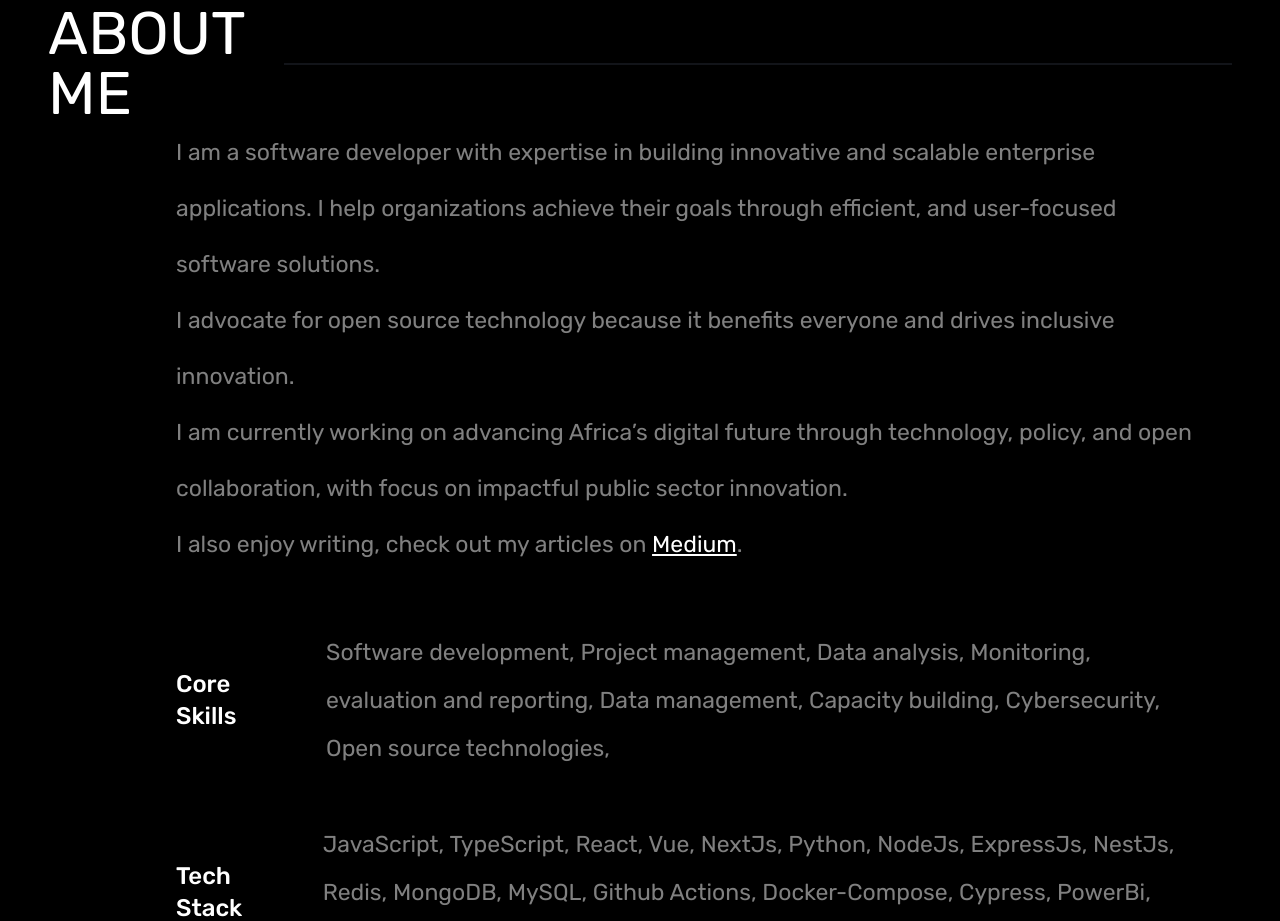
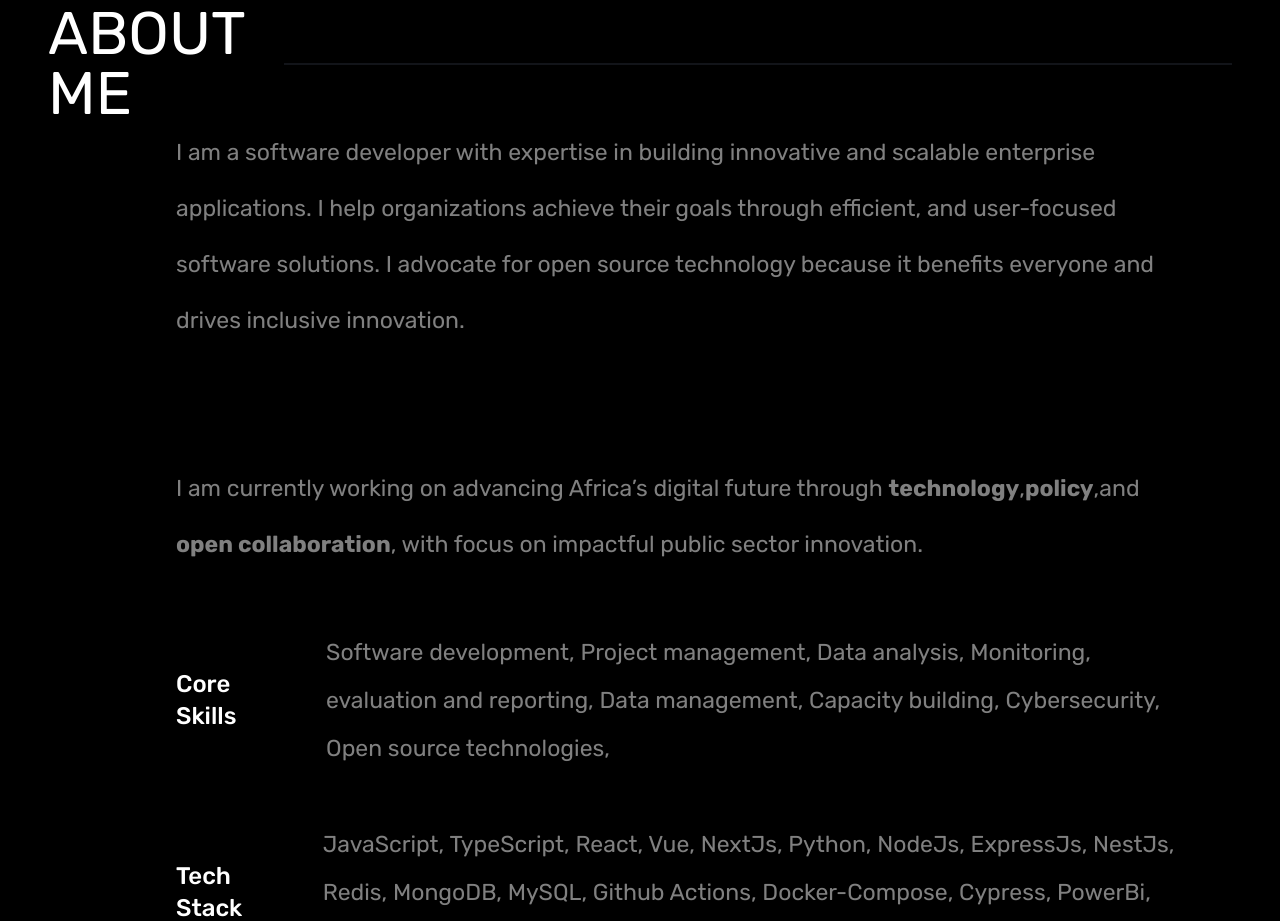
Before and after one commit to sandygudie/sandy_portfolio, a Next.js app: page / in a window 1280 px wide. Shown: the part 940-1861 px from the top of the page. Built offline with nearby package versions, Linux system fonts and the light colour scheme.

Commit message:
Update AboutMe.jsx

```diff
--- a/components/AboutMe.jsx
+++ b/components/AboutMe.jsx
@@ -9,24 +9,16 @@ export default function AboutMe() {
       </div>
       <div className="lg:pl-32 lg:pr-8 text-gray-100 !text-[1.2rem] md:!text-[23px] !leading-[3.5rem]">
         <p className="">
-          I am a software developer with expertise in building innovative and scalable enterprise applications. I help organizations achieve their goals through efficient, and user-focused software solutions.
+          I am a software developer with expertise in building innovative and scalable enterprise applications.
+          I help organizations achieve their goals through efficient, and user-focused software solutions. I advocate for open source technology because it benefits everyone and drives inclusive innovation.
         </p>
-
+        <br></br>
+        <br></br>
         <p className="">
-          I advocate for open source technology because it benefits everyone and drives inclusive innovation.
-          <br></br>
-          I am currently working on advancing Africa’s digital future through technology, policy, and open collaboration, with focus on impactful public sector innovation.
-          <br></br>
-          I also enjoy writing, check out my articles on{" "}
-          <a className="underline text-white" target="_blank" rel="noreferrer" href="https://sandygoody.medium.com/">
-            Medium
-          </a>
-          .
+          I am currently working on advancing Africa’s digital future through <b>technology</b>,<b>policy</b>,and <b>open collaboration</b>, with focus on impactful public sector innovation.
         </p>
 
         <div className="mt-4 md:mt-8">
-
-
           <div className="flex-col md:flex-row flex items-center gap-x-8 py-4 md:py-6 justify-start basis-[60%] lg:basis-[40%] text-gray-100">
             <h3 className="text-xl md:text-2xl text-white w-64 font-medium">
               Core Skills
```
